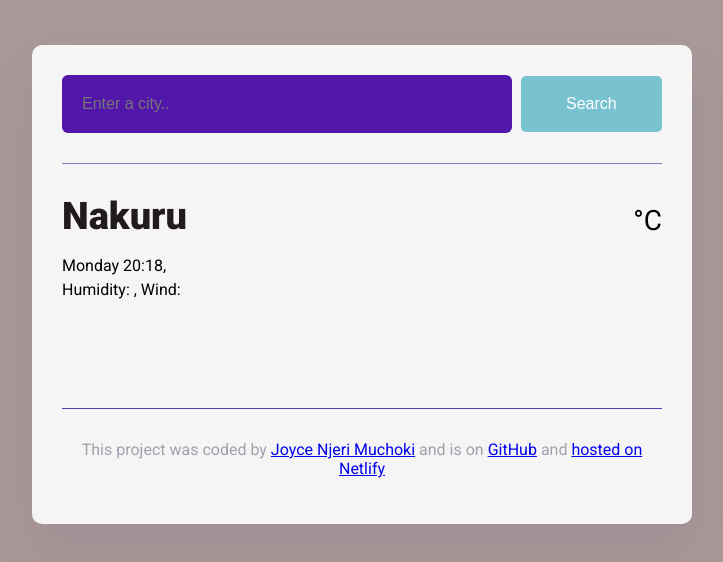
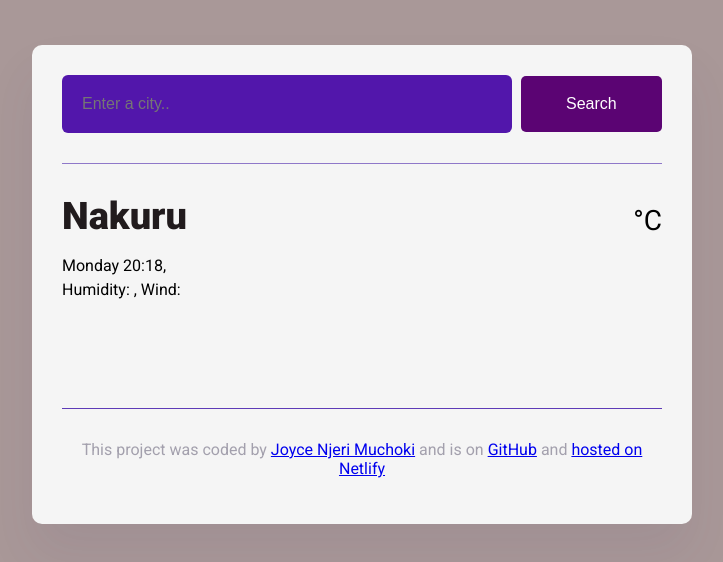
Before and after one commit to Haffie023/MVP-Complete, a plain HTML site: page index.html in a window 1280 px wide. Shown: the whole page, without its empty margins (278-1001 px from the left). Drawn offline with nearby package versions, Linux system fonts and the light colour scheme; no server answers.

Commit message:
final update

```diff
--- a/src/style.css
+++ b/src/style.css
@@ -36,8 +36,8 @@ header {
 .search-button {
     margin-left: 5px;
     font-size: 16px;
-    background-color: #79c2d0;
-    color: white;
+    background-color: #5b0473;
+    color: rgb(255, 255, 255);
     border: none;
     padding: 20px 45px;
     line-height: 1;
```
